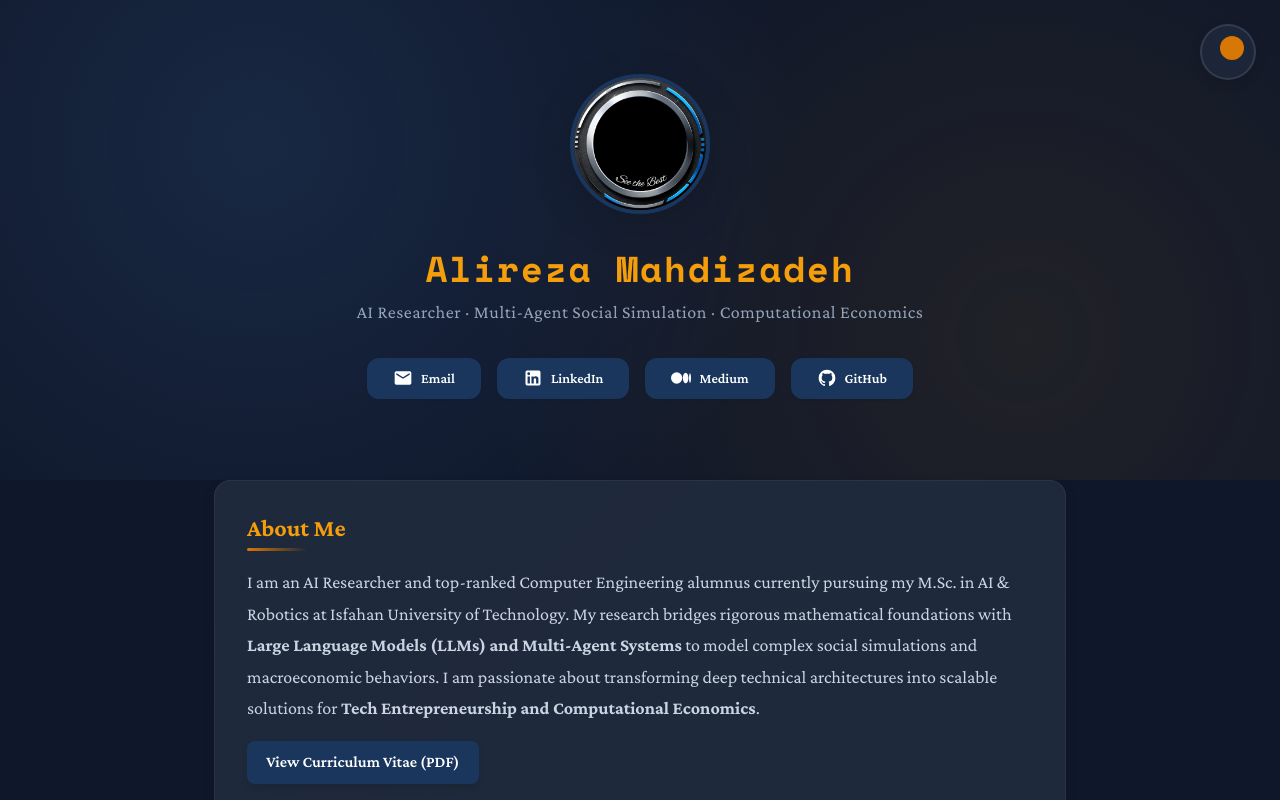
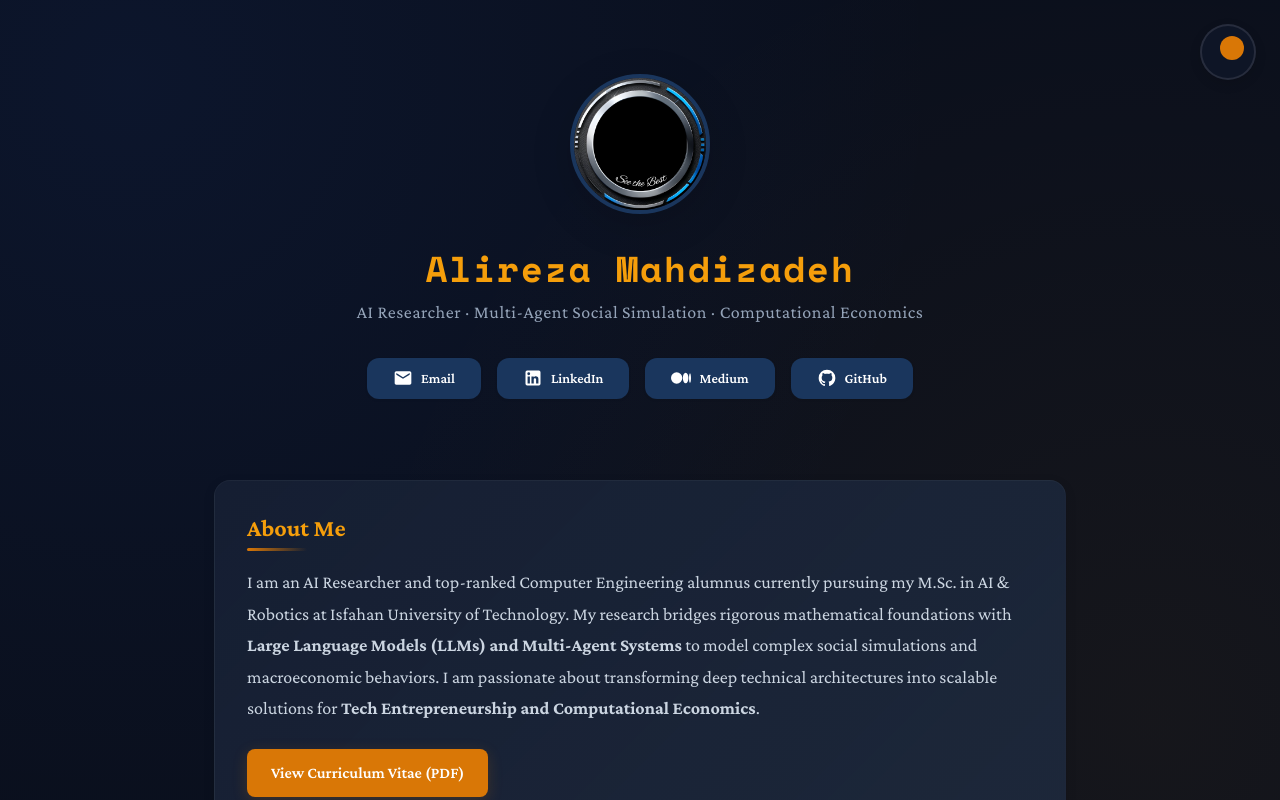
Before and after one commit to MR-ARMA/MR-ARMA.github.io, a plain HTML site: page index.html in a window 1280 px wide. Both pictures are taken after a click on the button "Toggle dark mode". Shown: the top 800 px of the page. Drawn offline with nearby package versions, Linux system fonts and the light colour scheme.

Commit message:
Updated: Ipdeate for Apply master

```diff
--- a/css/theme.css
+++ b/css/theme.css
@@ -1,12 +1,62 @@
-
-/* Theme Transition */
+/* =========================================================
+   1. Global Smooth Background Transitions (Premium Effect)
+   ========================================================= */
 body {
-  transition:
-    background-color var(--transition-base),
-    color var(--transition-base);
+  position: relative;
+  /* رنگ بکگراند اصلی را روی ترانسپرنت می‌گذاریم تا لایه‌های زیرین دیده شوند */
+  background: transparent !important;
+  color: var(--text-primary);
+  transition: color 0.6s cubic-bezier(0.4, 0, 0.2, 1);
 }
 
-/* Smooth transitions for themed elements */
+body.dark {
+  color: var(--text-primary-dark);
+}
+
+/* =========================================================
+   2. Full-Screen Ambient Glow Layers
+   ========================================================= */
+body::before,
+body::after {
+  content: '';
+  position: fixed;
+  top: 0;
+  left: 0;
+  width: 100vw;
+  height: 100vh;
+  pointer-events: none;
+  z-index: -1; /* این لایه را پشت تمام المان‌های سایت قرار می‌دهد */
+  transition: opacity 0.8s cubic-bezier(0.4, 0, 0.2, 1);
+}
+
+/* لایه تم روشن (Light Theme Layer) */
+body::before {
+  background-color: var(--bg-light);
+  background-image:
+    radial-gradient(circle at 10% 10%, rgba(26, 54, 93, 0.05) 0%, transparent 60%),
+    radial-gradient(circle at 90% 90%, rgba(217, 119, 6, 0.04) 0%, transparent 60%);
+  opacity: 1;
+}
+
+/* لایه تم تاریک (Dark Theme Layer) */
+body::after {
+  background-color: var(--bg-dark);
+  background-image:
+    radial-gradient(circle at 10% 10%, rgba(37, 99, 235, 0.08) 0%, transparent 60%),
+    radial-gradient(circle at 90% 90%, rgba(245, 158, 11, 0.05) 0%, transparent 60%);
+  opacity: 0;
+}
+
+/* سوییچ کردن بین دو لایه هنگام تغییر تم */
+body.dark::before { opacity: 0; }
+body.dark::after { opacity: 1; }
+
+/* غیرفعال کردن بک‌گراند قدیمی Hero برای جلوگیری از تداخل */
+.hero::before { display: none !important; }
+
+/* =========================================================
+   3. Component Transitions (Cards, Panels, Buttons)
+   ========================================================= */
 .card,
 .panel,
 .social-btn,
@@ -17,48 +67,29 @@ body {
 .section-title,
 .list-panel li {
   transition:
-    background-color var(--transition-base),
-    color var(--transition-base),
-    border-color var(--transition-base),
-    transform var(--transition-base),
-    box-shadow var(--transition-base);
+    background-color 0.6s cubic-bezier(0.4, 0, 0.2, 1),
+    border-color 0.6s cubic-bezier(0.4, 0, 0.2, 1),
+    color 0.6s cubic-bezier(0.4, 0, 0.2, 1),
+    transform 0.3s ease,
+    box-shadow 0.3s ease;
 }
 
-/* Dark Theme Specific Styles */
-body.dark {
-  background-color: var(--bg-dark);
-  color: var(--text-primary-dark);
-}
-
-body.dark .hero::before {
-  background:
-    radial-gradient(circle at 20% 30%, rgba(96, 165, 250, 0.12) 0%, transparent 50%),
-    radial-gradient(circle at 80% 70%, rgba(245, 158, 11, 0.08) 0%, transparent 50%);
-}
-
-body.dark .hero-name {
-  color: var(--color-accent-light);
-}
-
-body.dark .hero-tagline {
-  color: var(--text-muted-dark);
-}
+/* =========================================================
+   4. Dark Theme Component Styles
+   ========================================================= */
+body.dark .hero-name { color: var(--color-accent-light); }
+body.dark .hero-tagline { color: var(--text-muted-dark); }
+body.dark .section-title { color: var(--color-accent-light); }
+body.dark .summary-text { color: var(--text-secondary-dark); }
 
 body.dark .card {
   background-color: var(--bg-card-dark);
-  border-color: rgba(255, 255, 255, 0.05);
+  border-color: rgba(255, 255, 255, 0.03);
 }
 
 body.dark .card:hover {
-  border-color: var(--color-accent);
-}
-
-body.dark .section-title {
-  color: var(--color-accent-light);
-}
-
-body.dark .summary-text {
-  color: var(--text-secondary-dark);
+  border-color: rgba(255, 255, 255, 0.1);
+  box-shadow: 0 10px 40px rgba(0, 0, 0, 0.4);
 }
 
 body.dark .panel {
@@ -66,116 +97,72 @@ body.dark .panel {
   border-color: var(--glass-border-dark);
 }
 
-body.dark .panel-title {
-  color: var(--color-accent-light);
-}
+body.dark .panel-title { color: var(--color-accent-light); }
 
 body.dark .list-panel li {
-  background: rgba(255, 255, 255, 0.05);
-  border-color: rgba(255, 255, 255, 0.1);
+  background: rgba(255, 255, 255, 0.03);
+  border-color: rgba(255, 255, 255, 0.08);
 }
 
 body.dark .footer {
-  border-top-color: rgba(255, 255, 255, 0.1);
+  border-top-color: rgba(255, 255, 255, 0.05);
   color: var(--text-muted-dark);
 }
 
-body.dark .theme-toggle {
-  background: rgba(30, 41, 59, 0.9);
-  border-color: rgba(255, 255, 255, 0.1);
-}
-
+body.dark .theme-toggle,
 body.dark .close-panel {
-  background: rgba(30, 41, 59, 0.9);
+  background: rgba(15, 23, 42, 0.8);
   border-color: rgba(255, 255, 255, 0.1);
   color: var(--text-primary-dark);
 }
 
-/* Light Theme Enhancements */
-body:not(.dark) .hero::before {
-  opacity: 0.5;
+/* Light Theme Card Adjustments */
+body:not(.dark) .card {
+  background: rgba(255, 255, 255, 0.95);
 }
 
-body:not(.dark) .card {
-  background: linear-gradient(135deg, rgba(255, 255, 255, 0.9) 0%, rgba(255, 255, 255, 0.7) 100%);
-}
-
-/* Theme-specific animations */
+/* =========================================================
+   5. Glowing Animations & Resume Button
+   ========================================================= */
 @keyframes themeGlow {
-  0%, 100% {
-    box-shadow: 0 0 20px rgba(217, 119, 6, 0.3);
-  }
-  50% {
-    box-shadow: 0 0 40px rgba(217, 119, 6, 0.5);
-  }
+  0%, 100% { box-shadow: 0 0 15px rgba(217, 119, 6, 0.2); }
+  50% { box-shadow: 0 0 30px rgba(217, 119, 6, 0.5); }
 }
 
 body.dark .theme-toggle:hover {
   animation: themeGlow 2s ease-in-out infinite;
 }
 
-/* Preserve user preference */
-@media (prefers-color-scheme: dark) {
-  body:not(.light) {
-    background-color: var(--bg-dark);
-    color: var(--text-primary-dark);
-  }
-}
-
-/* High contrast mode support */
-@media (prefers-contrast: high) {
-  .card,
-  .panel,
-  .chip,
-  .social-btn {
-    border-width: 3px;
-  }
-
-  .section-title::after {
-    height: 4px;
-  }
-}
-
-/* Reduced motion support */
-@media (prefers-reduced-motion: reduce) {
-  *,
-  *::before,
-  *::after {
-    animation-duration: 0.01ms !important;
-    animation-iteration-count: 1 !important;
-    transition-duration: 0.01ms !important;
-  }
-
-  .hero-content,
-  .hero-logo,
-  .hero-name,
-  .hero-tagline,
-  .hero-socials {
-    animation: none !important;
-  }
-}
-
 .resume-btn {
   display: inline-flex;
   align-items: center;
   gap: 0.5rem;
-  padding: 0.6rem 1.2rem;
-  margin-top: 1rem;
+  padding: 0.75rem 1.5rem;
+  margin-top: 1.5rem;
   background-color: var(--color-primary);
   color: #fff;
   font-weight: 600;
   font-size: 1rem;
   border-radius: var(--radius-md);
   text-decoration: none;
-  transition: background-color 0.3s ease, transform 0.2s ease;
-  box-shadow: 0 4px 6px rgba(0,0,0,0.1);
+  transition: all 0.3s ease;
+  box-shadow: 0 4px 15px rgba(0,0,0,0.1);
+}
+
+body.dark .resume-btn {
+  background-color: var(--color-accent);
+  color: #fff;
+  box-shadow: 0 4px 15px rgba(217, 119, 6, 0.2);
 }
 
 .resume-btn:hover {
-  background-color: var(--color-primary-dark);
   transform: translateY(-2px);
+  box-shadow: 0 6px 20px rgba(0,0,0,0.15);
 }
 
-.resume-btn:active {
-  transform: translateY(0);
+body.dark .resume-btn:hover {
+  background-color: var(--color-accent-light);
+  box-shadow: 0 6px 20px rgba(217, 119, 6, 0.3);
 }
+
+.resume-btn:active { transform: translateY(0); }
--- a/css/variables.css
+++ b/css/variables.css
@@ -5,15 +5,15 @@
   --color-accent: #d97706;
   --color-accent-light: #f59e0b;
 
-  /* Backgrounds */
-  --bg-light: #faf9f7;
-  --bg-dark: #0f172a;
+ /* Backgrounds */
+  --bg-light: #f8fafc;            /* تغییر به یک سفید مدرن و هماهنگ با تم تاریک */
+  --bg-dark: #0a0f1c;              /* تاریک‌تر و عمیق‌تر برای چشم‌نوازی بیشتر */
   --bg-card-light: #ffffff;
-  --bg-card-dark: #1e293b;
+  --bg-card-dark: #151e32;         /* رنگ کارت‌ها در حالت تاریک، کمی متمایزتر */
 
   /* Text Colors */
-  --text-primary-light: #1e293b;
-  --text-primary-dark: #f1f5f9;
+  --text-primary-light: #0f172a;
+  --text-primary-dark: #f8fafc;
   --text-secondary-light: #475569;
   --text-secondary-dark: #cbd5e1;
   --text-muted-light: #64748b;
```
Also changed, not shown: 1 other file.
